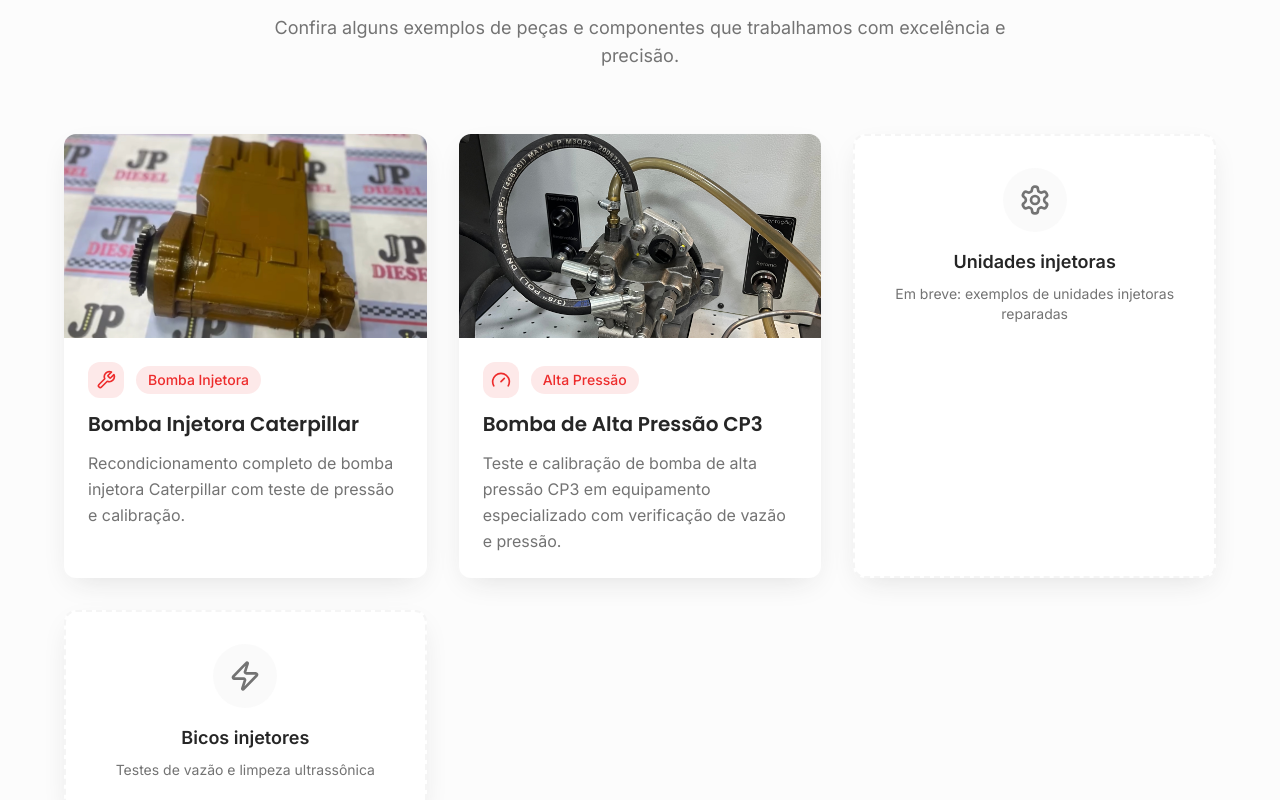
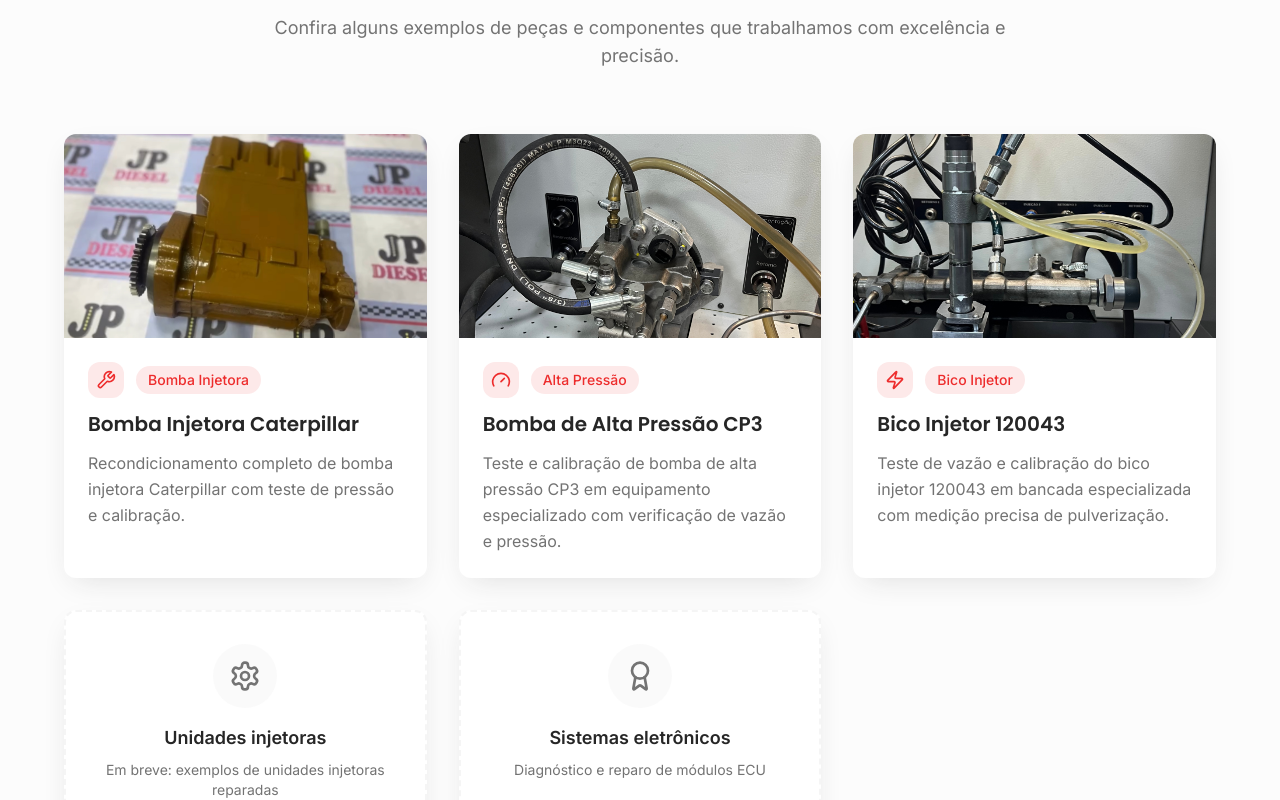
Before and after one commit to DevZipMateus/diesel-web-studio, a React (Vite) app: page / in a window 1280 px wide. Shown: the part 3540-4340 px from the top of the page. Built offline with nearby package versions, Linux system fonts and the light colour scheme; the HTML template or start-up script is replaced by a standard one.

Commit message:
Add Bico Injetor 120043

```diff
--- a/src/components/WorkGallery.tsx
+++ b/src/components/WorkGallery.tsx
@@ -15,6 +15,13 @@ const WorkGallery = () => {
       description: "Teste e calibração de bomba de alta pressão CP3 em equipamento especializado com verificação de vazão e pressão.",
       category: "Alta Pressão",
       icon: Gauge
+    },
+    {
+      image: "/assets/bico-injetor-120043.jpg",
+      title: "Bico Injetor 120043",
+      description: "Teste de vazão e calibração do bico injetor 120043 em bancada especializada com medição precisa de pulverização.",
+      category: "Bico Injetor",
+      icon: Zap
     }
   ];
 
@@ -106,13 +113,13 @@ const WorkGallery = () => {
 
             <div className="bg-card rounded-lg shadow-elegant p-8 text-center border-2 border-dashed border-muted">
               <div className="bg-muted/50 w-16 h-16 rounded-full flex items-center justify-center mx-auto mb-4">
-                <Zap className="w-8 h-8 text-muted-foreground" />
+                <Award className="w-8 h-8 text-muted-foreground" />
               </div>
               <h3 className="text-lg font-semibold text-foreground mb-2">
-                Bicos injetores
+                Sistemas eletrônicos
               </h3>
               <p className="text-muted-foreground text-sm">
-                Testes de vazão e limpeza ultrassônica
+                Diagnóstico e reparo de módulos ECU
               </p>
             </div>
           </div>
```
Also changed, not shown: public/assets/bico-injetor-120043.jpg (added).
